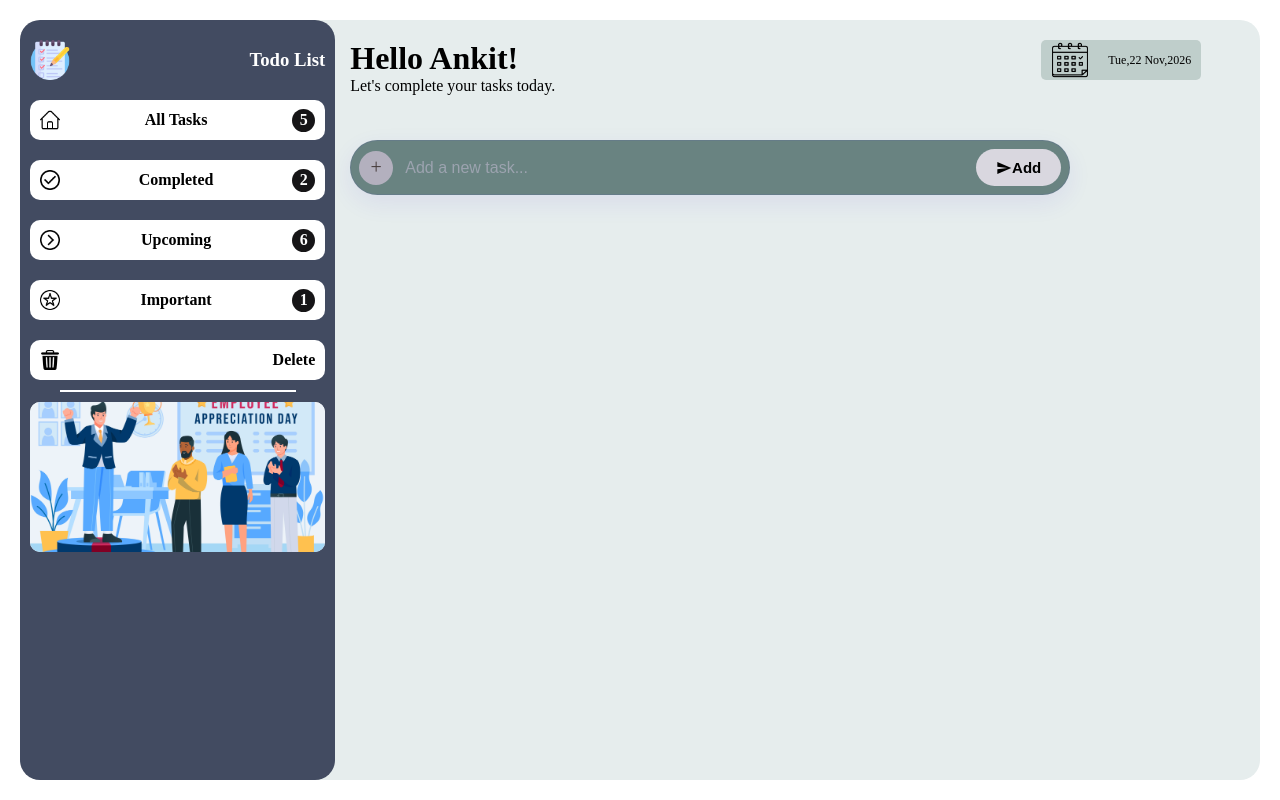
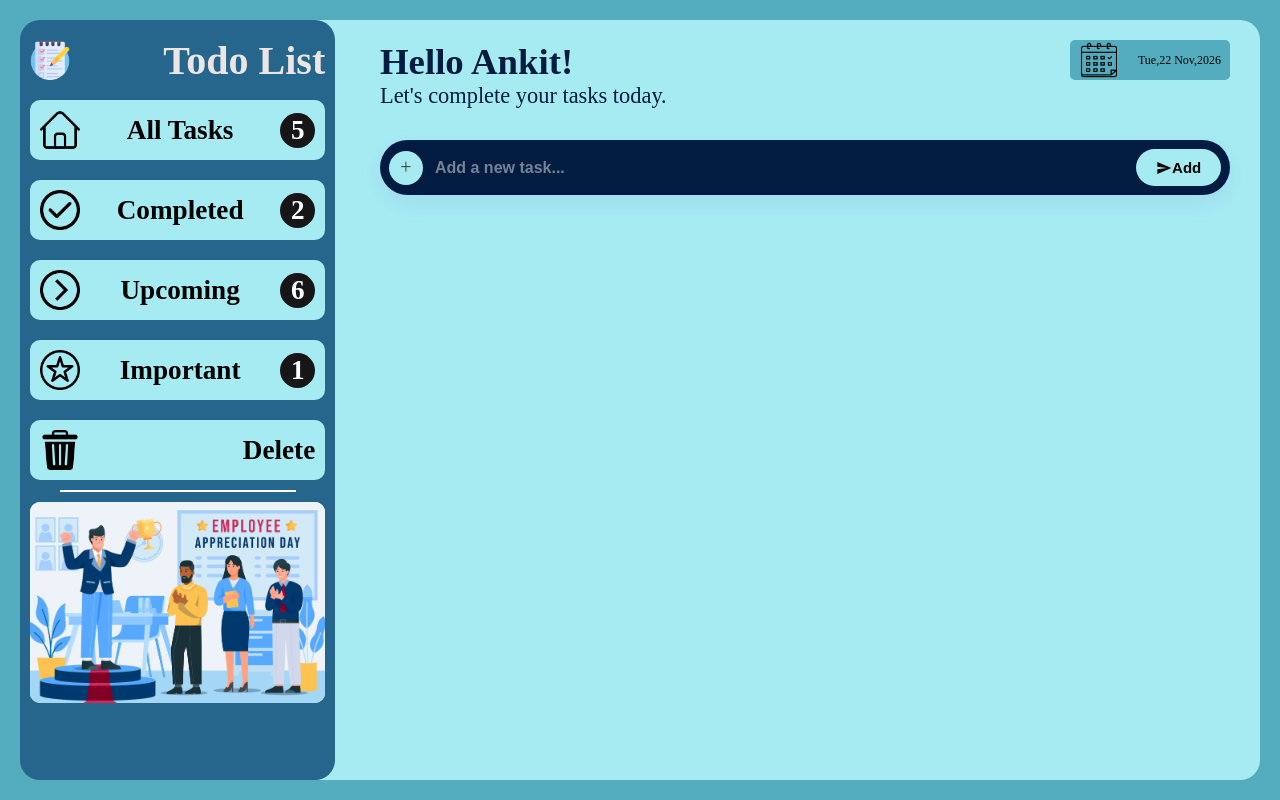
Before and after one commit to Rjankit999/To-Do-List, a plain HTML site: page index.html in a window 1280 px wide. Drawn offline with Linux system fonts and the light colour scheme.

Commit message:
add color

```diff
--- a/style.css
+++ b/style.css
@@ -13,7 +13,7 @@ body {
 .main {
     height: 100vh;
     width: 100%;
-    background-color: rgb(255, 255, 255);
+    background-color: #54acbf;
     display: flex;
     padding: 20px;
     overflow: hidden;
@@ -23,7 +23,7 @@ body {
 .dashboard {
     height: 100vh-10px;
     width: 25vw;
-    background-color: rgb(66, 75, 97);
+    background-color: #26658c;
     border-radius: 20px;
     z-index: 2;
     padding-top: 20px;
@@ -39,7 +39,7 @@ body {
 .sidebar-nav {
     height: 100vh-10px;
     width: 75vw;
-    background-color: rgb(230, 237, 237);
+    background-color: #a7ebf2;
     border-top-right-radius: 20px;
     border-bottom-right-radius: 20px;
     margin-left: -20px;
@@ -61,21 +61,29 @@ body {
 }
 
 .log h3 {
-    color: white;
+    color: rgb(235, 229, 229);
+    font-size: 2.5rem;
 }
 
 .all-task {
     margin-top: 10px;
     padding: 10px;
-    height: 40px;
+    height: 60px;
     width: 100%;
-    background-color: rgb(255, 255, 255);
+    background-color: #a7ebf2;
     display: flex;
     justify-content: space-between;
     align-items: center;
     border-radius: 10px;
     transition: 0.2s;
     font-weight: 700;
+
+}
+
+.all-task p {
+    font-weight: bolder;
+    font-size: 1.7rem;
+
 
 }
 
@@ -87,24 +95,24 @@ body {
 .all-task:hover {
     transform: scale(1.02);
     background-color: rgb(112, 236, 236);
-    color: rgb(250, 247, 247);
+    color: #010c1a;
     font-weight: 700;
     cursor: pointer;
 
     .task-count {
-        background-color: white;
+        background-color: #023859;
     }
 
     .task-count p {
-        color: rgb(48, 45, 45);
+        color: #a7ebf2;
 
     }
 
 }
 
 .all-task .task-count {
-    height: 23px;
-    width: 23px;
+    height: 35px;
+    width: 35px;
     background-color: rgb(22, 21, 23);
     display: flex;
     align-items: center;
@@ -123,7 +131,7 @@ body {
 }
 
 .motivation {
-    height: 150px;
+    height: auto;
     width: 100%;
     background-color: white;
     border-radius: 10px;
@@ -137,6 +145,13 @@ body {
 
 }
 
+.sidebar-nav {
+    display: flex;
+    flex-direction: column;
+    align-items: center;
+    /* justify-content: center; */
+}
+
 .user {
     height: 100px;
     width: 90%;
@@ -148,10 +163,22 @@ body {
     align-content: center;
 }
 
+.user-info {
+    color: #011c40;
+}
+
+.user-info h1 {
+    font-size: 2.3rem;
+}
+
+.user-info p {
+    font-size: 1.4rem;
+}
+
 .date {
     height: 40px;
     width: 160px;
-    background-color: rgba(191, 205, 202, 0.975);
+    background-color: #54acbf;
     display: flex;
     align-items: center;
     justify-content: space-around;
@@ -175,25 +202,24 @@ body {
 
 .input-task-bar {
     margin-left: 35px;
-    background-color: aqua;
+    background-color: #011c40;
     display: flex;
     align-items: center;
     gap: 12px;
-    background-color: rgb(105, 131, 129);
     padding: 8px 8px 8px 8px;
     border-radius: 999px;
     box-shadow: 0 8px 24px rgba(59, 43, 214, 0.08);
     border: 1px solid rgba(59, 43, 214, 0.08);
-    max-width: 720px;
-  width: 87%;
+    max-width: 920px;
+    width: 90%;
 }
-.plus{
+
+.plus {
 
     height: 34px;
     width: 34px;
-    background-color: aliceblue;
     border-radius: 50%;
-    background-color: #b3b0be;
+    background-color: #a7ebf2;
     color: #473c3c;
     font-weight: 900;
     display: flex;
@@ -203,23 +229,29 @@ body {
     font-weight: 500;
     flex-shrink: 0;
 }
-.task-input{
+
+.task-input {
     flex: 1;
     border: none;
     outline: none;
-    background:transparent;
+    background: transparent;
     font-size: 16px;
-    color: #1f2937;
+    color: #ffffff;
     min-height: 0;
+    font-weight: 700;
 }
-.task-input::placeholder{
-    color: #9ca3af;
+
+
+.task-input::placeholder {
+    color: #ffffff74;
 }
-.add-btn{
+
+.add-btn {
     display: inline-flex;
     align-items: center;
     gap: 7 px;
-    background-color: #d9d7df;
+    background-color: #a7ebf2;
+
     border: none;
     outline: none;
     border-radius: 999px;
@@ -230,6 +262,7 @@ body {
     flex-shrink: 0;
     transition: background-color 0.2s ease;
 }
-.add-btn:hover{
+
+.add-btn:hover {
     background-color: #ffffff;
 }
```
